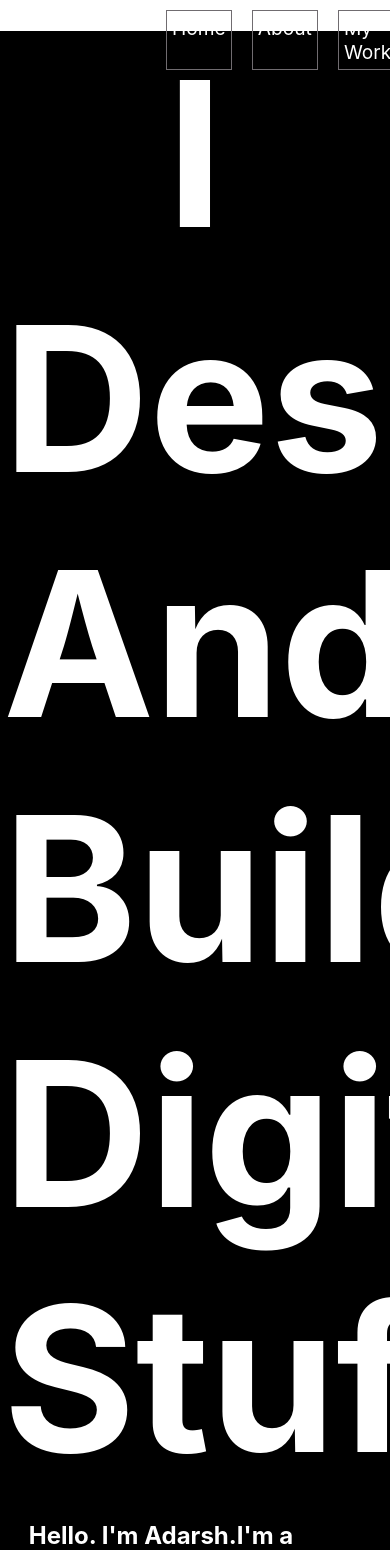
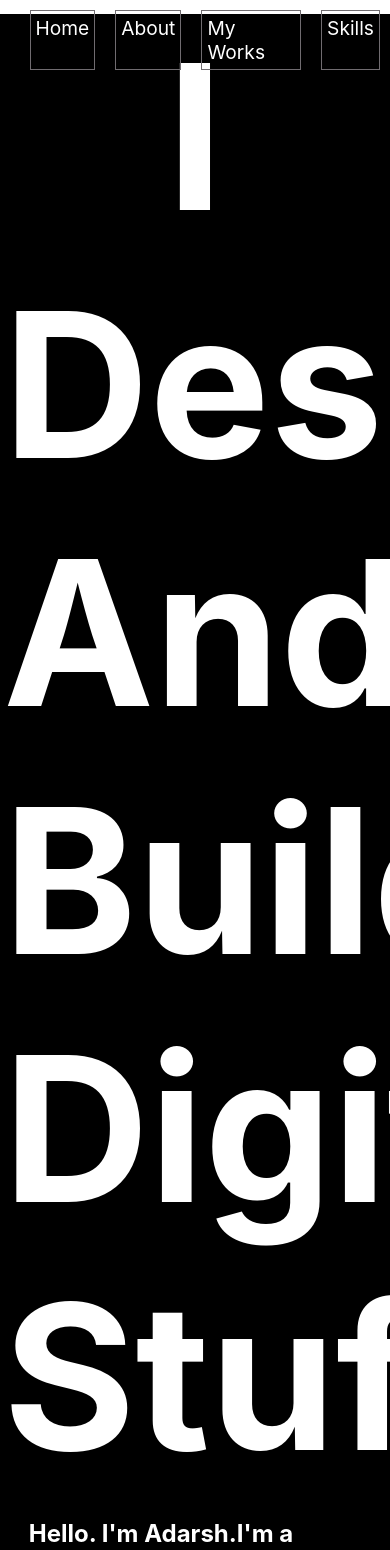
Before and after one commit to adarsh-gupta101/Portfolio101, a React (Create React App) app: page /about in a window 390 px wide. Shown: the top 1550 px of the page. Built offline with nearby package versions, Linux system fonts and the light colour scheme.

Commit message:
5 commit

```diff
--- a/src/components/About.js
+++ b/src/components/About.js
@@ -5,8 +5,12 @@ const About = () => {
   return (
     <div className="about">
       {" "}
-      <h2></h2>
-      <h1>I Design And Build Digital Stuffs </h1>
+      <div className="top">
+        <h1>I </h1> <h1>Design </h1> <h1>And </h1>
+        <h1>Build </h1>
+        <h1>Digital </h1>
+        <h1>Stuffs </h1>
+      </div>
       <img src={Adarsh} />
       <div className="aboutme">
         <h2>
--- a/src/components/Skills.js
+++ b/src/components/Skills.js
@@ -2,7 +2,11 @@ import React from "react";
 import "./skills.css";
 
 const Skills = () => {
-  return <div className="skills"></div>;
+  return (
+    <div className="skills">
+      <img src=""></img>
+    </div>
+  );
 };
 
 export default Skills;
--- a/src/components/about.css
+++ b/src/components/about.css
@@ -4,10 +4,12 @@
   color: white;
   width: 100%;
   margin-top: -75px;
+  position: relative;
 }
-.about > h1 {
+.top > h1 {
   font-size: 24vh;
   margin: 3px;
+
 }
 .about > img {
   margin-left: 45%;
@@ -64,3 +66,12 @@
   background-color: blue;
   color: whitesmoke;
 }
+@media only screen and( max-width:367px){
+  .about{
+    margin-top: -55px;
+  }
+  .about>h1{
+    margin-top: 25px;
+  }
+
+}
--- a/src/components/banner.css
+++ b/src/components/banner.css
@@ -56,4 +56,8 @@ span {
     font-family: "Franklin Gothic Medium", "Arial Narrow", Arial, sans-serif;
     font-size: x-small;
   }
+  .banner__image{
+    min-width: 100%;
+    margin-top:-55px
+  }
 }
--- a/src/components/header.css
+++ b/src/components/header.css
@@ -20,3 +20,8 @@ li > a:hover {
   border: 1px solid green;
   background-color: chartreuse;
 }
+@media only  screen and (max-width:600px){
+  .header{
+    margin-left: 5%;
+  }
+}
```
